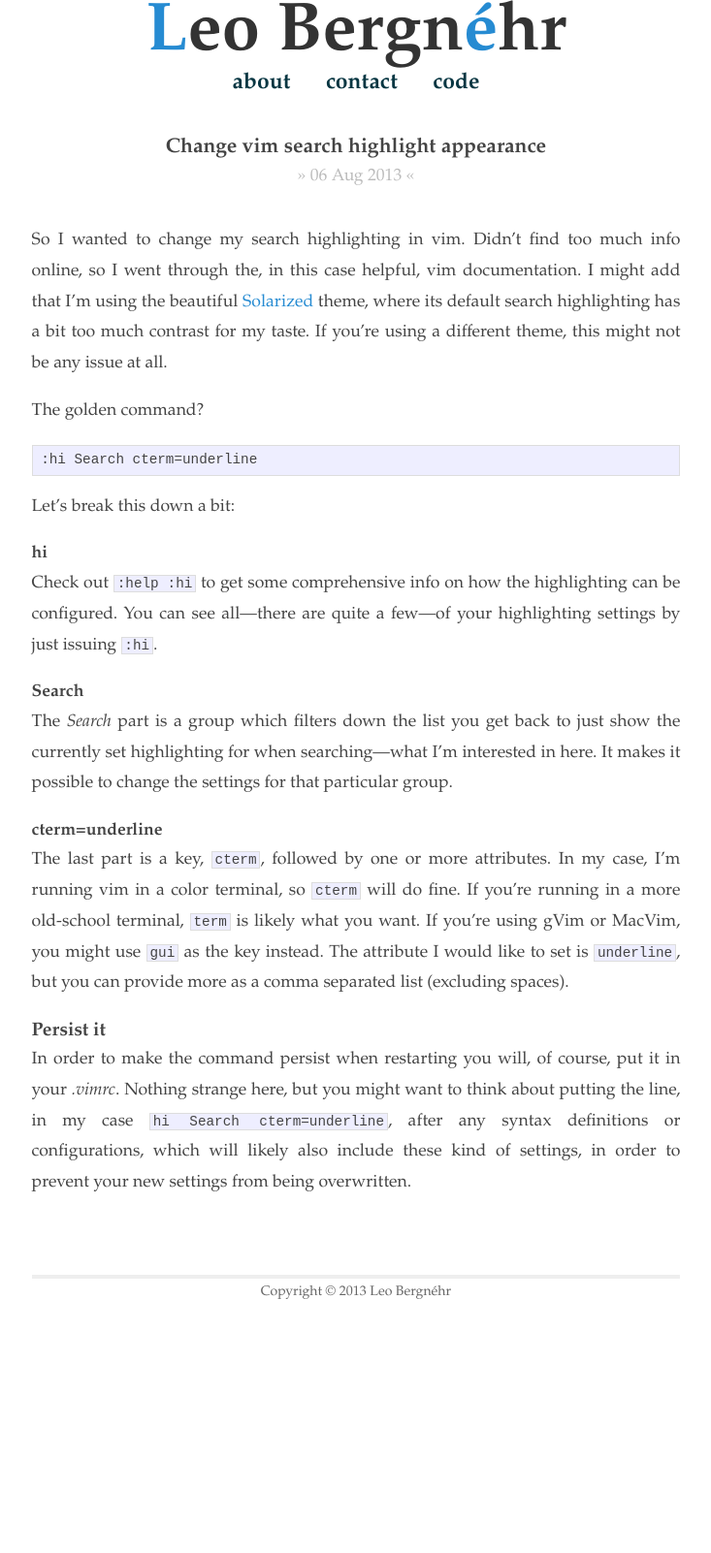
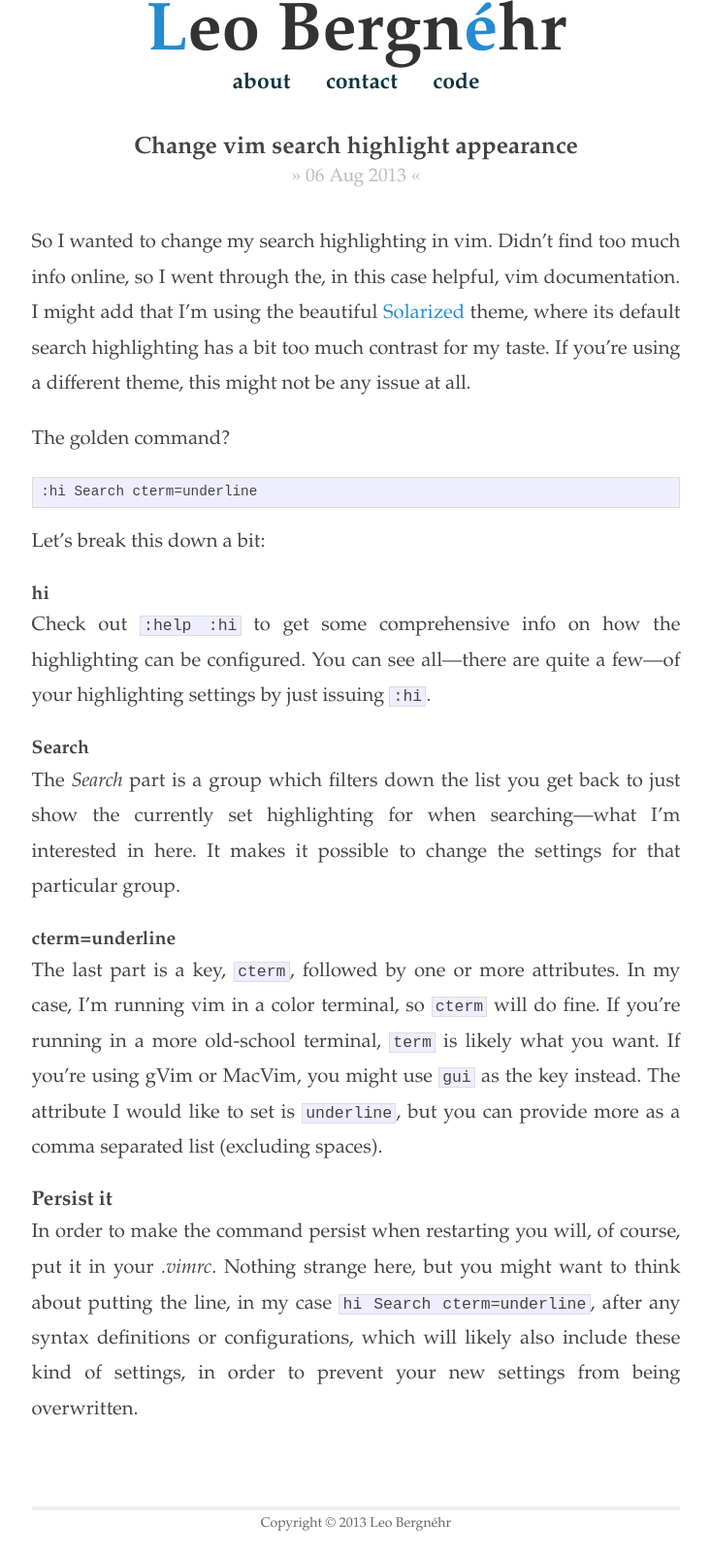
Before and after one commit to lbergnehr/lbergnehr.github.io, a Jekyll site: the page built from _posts/2013-08-06-change-vim-search-highlight-appearance.markdown, in a window 1280 px wide. Shown: the whole page at 97% size, without its empty margins (273-1006 px from the left). Built offline with Jekyll 4.4.1, drawn with Linux system fonts in a browser that asks for light colours; Markdown is read by kramdown in place of the engine named in the settings; before the commit the page ends 1363 px from its top, so only the background shows below that; grey boxes are pictures that could not be loaded.

Commit message:
Increase font size

```diff
--- a/css/main.css
+++ b/css/main.css
@@ -15,7 +15,7 @@
 body {
   background-color: #fff;
   font-family: Palatino, Helvetica, Arial, sans-serif;
-  font-size: medium;
+  font-size: 100%;
   text-align: center;
   color: #444;
 }
@@ -29,9 +29,9 @@
   font-size: 100%;
 }
 
-h1 { font-size: 120%; }
-h2 { font-size: 110%; }
-h3 { font-size: 100%; }
+h1 { font-size: 140%; }
+h2 { font-size: 120%; }
+h3 { font-size: 110%; }
 
 
 h1 { margin-bottom: 1em; }
@@ -55,6 +55,7 @@
 
 ul.posts li, .post p {
   line-height: 1.8em;
+  font-size: 115%;
 }
 
 ul.posts .post-list-header, ul.posts .post-list-body {
```
